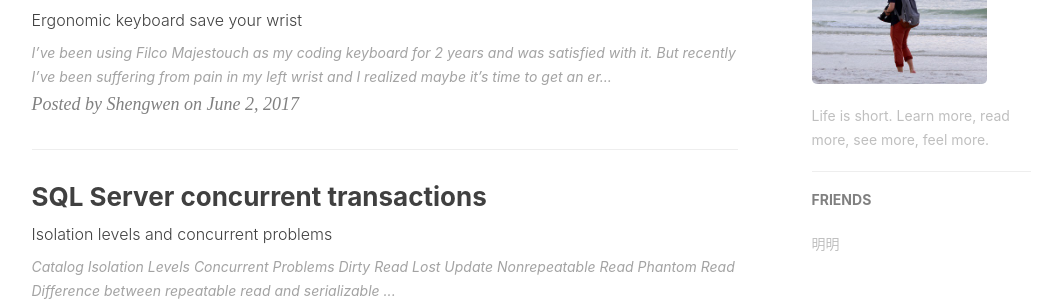
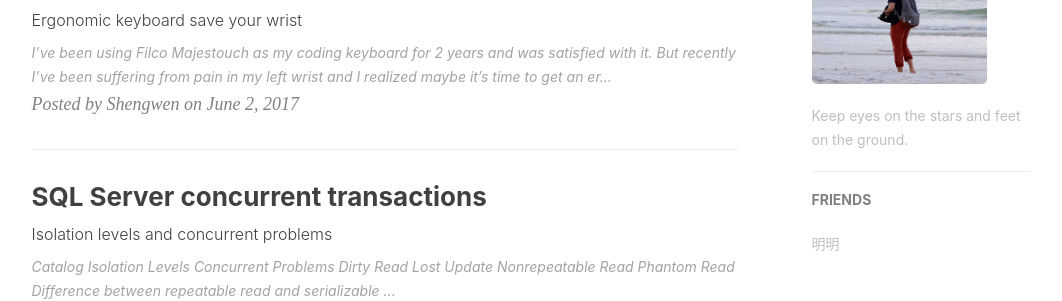
Before and after one commit to shengwenbai/shengwenbai.github.io, a Jekyll site: the page built from index.html, in a window 1280 px wide and 900 px high, scrolled down 596 px. Shown: the part 153-454 px from the top of the window, without its empty margins (136-1198 px from the left). Built offline with Jekyll 4.4.1, drawn with Linux system fonts in a browser that asks for light colours; nearby versions of some CDN libraries; the list of posts is cut into pages by our own code; comment, search, counter and statistics services are not loaded.

Commit message:
motto modified

```diff
--- a/_config.yml
+++ b/_config.yml
@@ -61,7 +61,7 @@ kramdown:
 
 # Sidebar settings
 sidebar: true                           # whether or not using Sidebar.
-sidebar-about-description: "Life is short. Learn more, read more, see more, feel more."
+sidebar-about-description: "Keep eyes on the stars and feet on the ground."
 sidebar-avatar: /img/avatar.jpg      # use absolute URL, seeing it's used in both `/` and `/about/`
 
 
```
